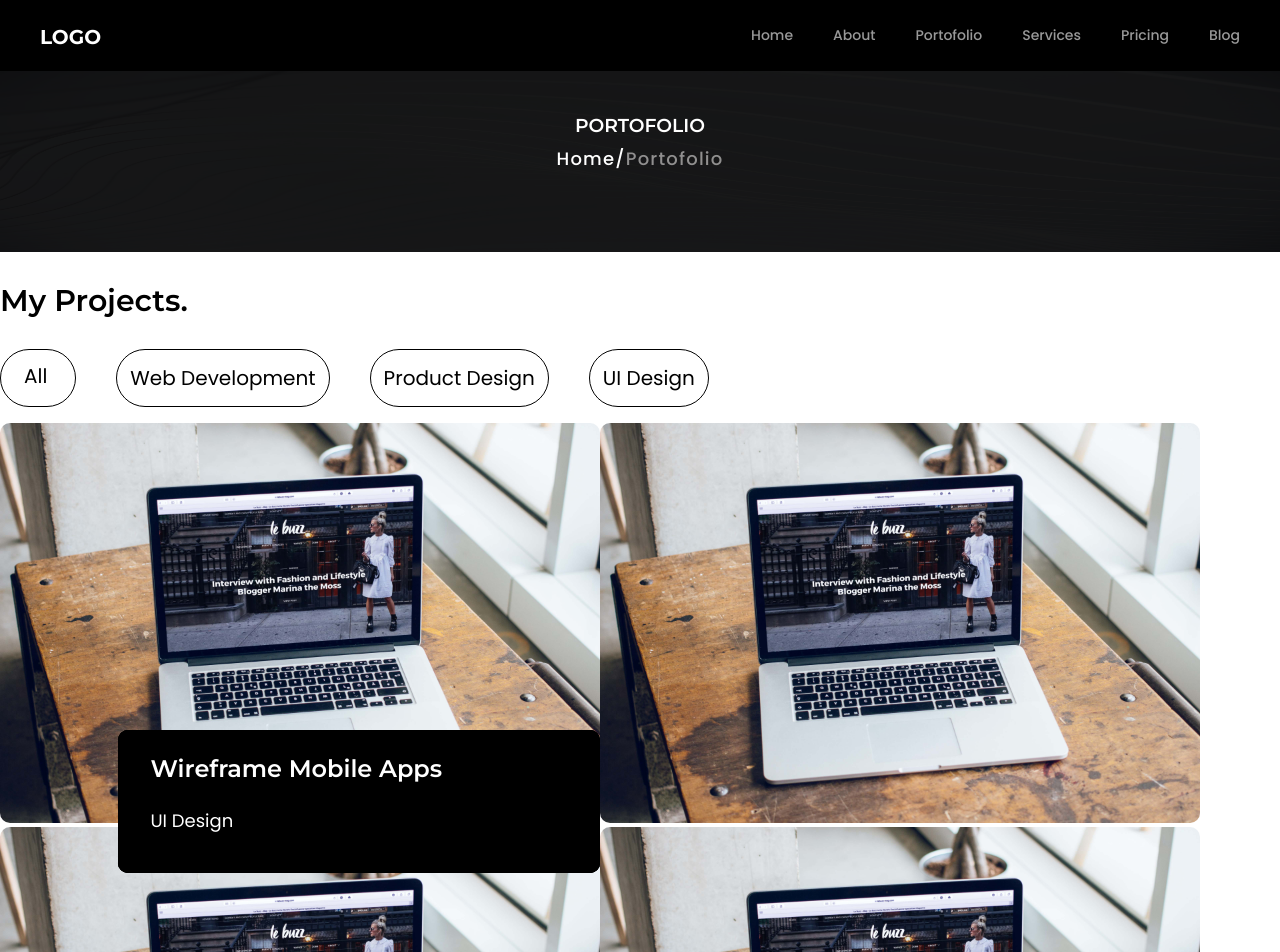
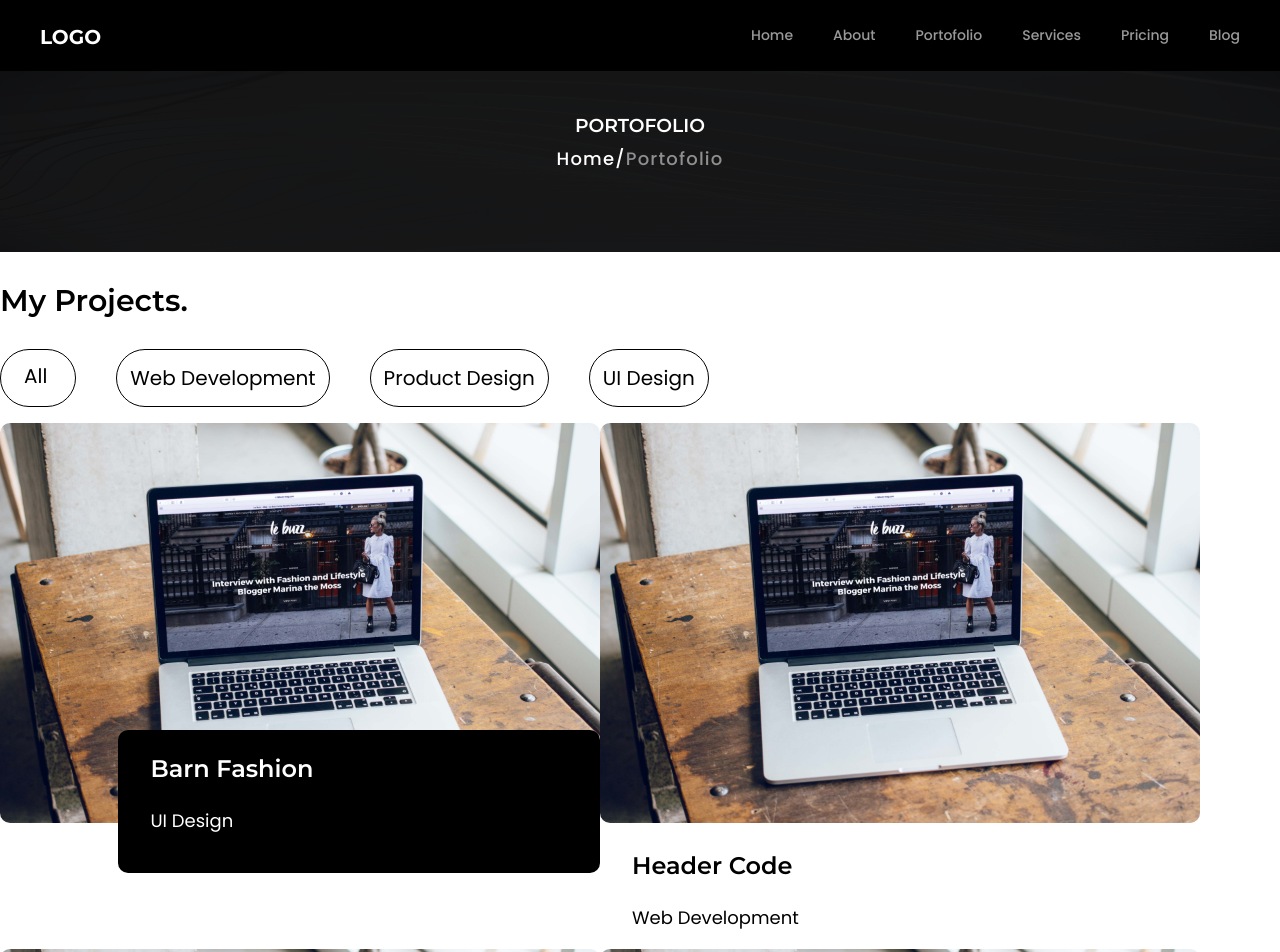
Before and after one commit to dikyriz/landing-page1, a React (Create React App) app: page / in a window 1280 px wide. Shown: the top 952 px of the page. Built offline with nearby package versions, Linux system fonts and the light colour scheme.

Commit message:
update pages

```diff
--- a/src/singlePage/Portofolio/Portofolio.js
+++ b/src/singlePage/Portofolio/Portofolio.js
@@ -21,21 +21,21 @@
                 </div>
                  <div className='item-card-singlePage-portofolio'>
                     <img src={CardOne} alt="card-portofolio" className='img-card-sp-pf'/>
-                    <div className='container-sp-pf'>
+                    <div className='container-sp-pf-2'>
                         <h1 className='title-card-sp'>Header Code</h1>
                         <p className='description-card-sp'>Web Development</p>
                     </div>
                 </div>
                  <div className='item-card-singlePage-portofolio'>
                     <img src={CardOne} alt="card-portofolio" className='img-card-sp-pf'/>
-                    <div className='container-sp-pf'>
+                    <div className='container-sp-pf-3'>
                         <h1 className='title-card-sp'>Task Scheduling</h1>
                         <p className='description-card-sp'>Product Design</p>
                     </div>
                 </div>
                  <div className='item-card-singlePage-portofolio'>
                     <img src={CardOne} alt="card-portofolio" className='img-card-sp-pf'/>
-                    <div className='container-sp-pf'>
+                    <div className='container-sp-pf-4'>
                         <h1 className='title-card-sp'>Wireframe Mobile Apps</h1>
                         <p className='description-card-sp'>UI Design</p>
                     </div>
```
